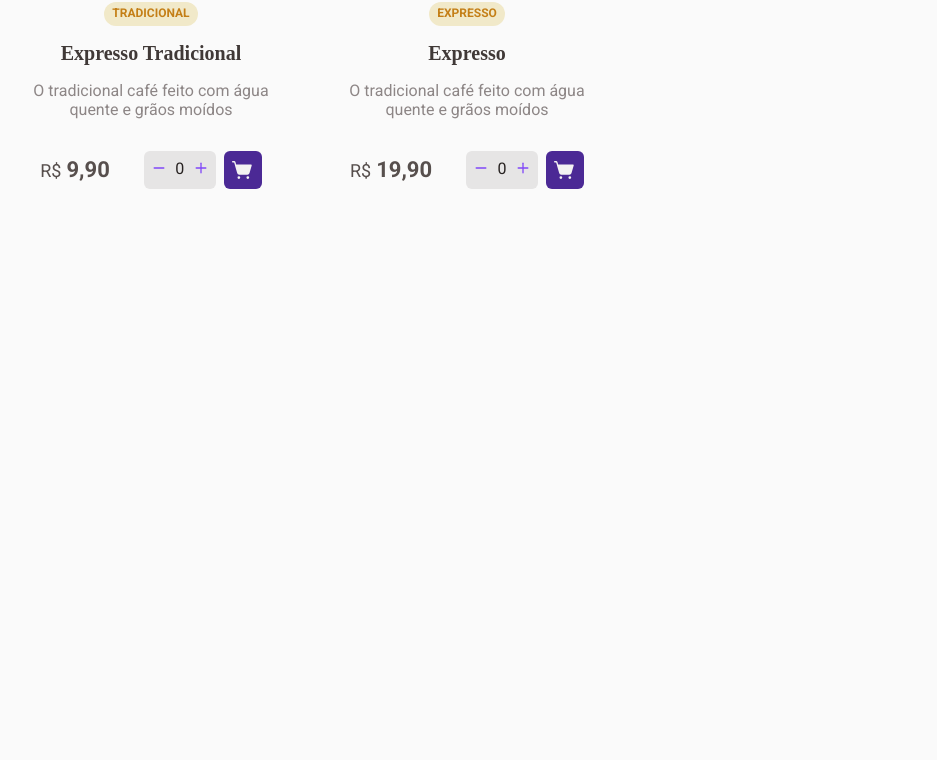
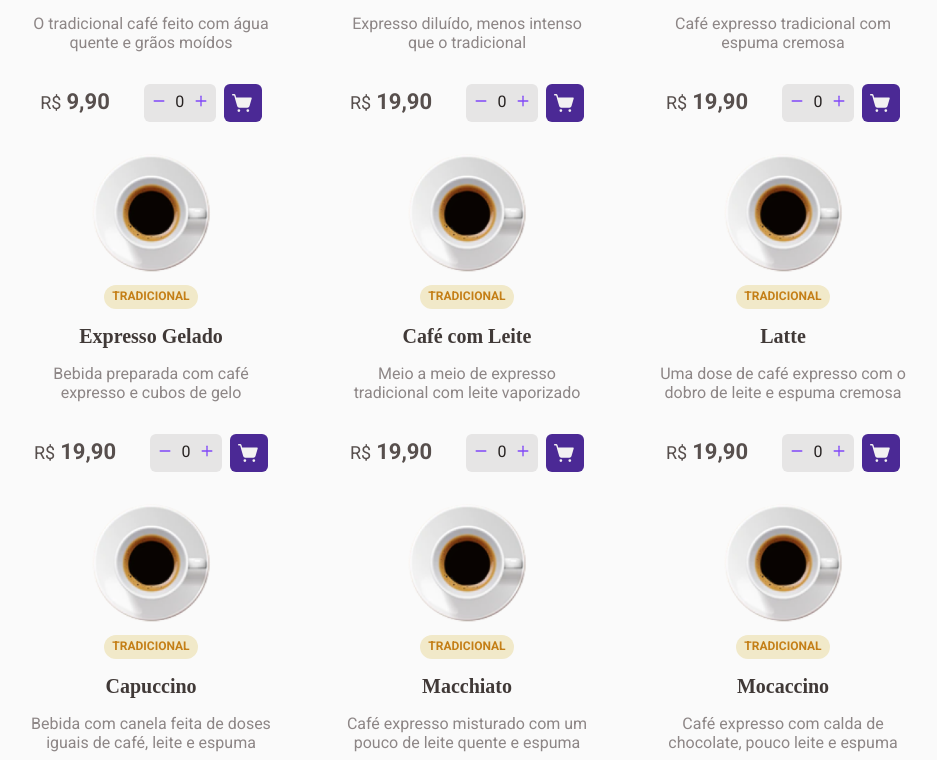
Before and after one commit to arthur-carminatti/Coffe-Delivery, a React (Vite) app: page / in a window 1280 px wide. Shown: the part 900-1660 px from the top of the page, without its empty margins (137-1074 px from the left). Before the commit the page ends 1452 px from the top, so only its background shows below. Built offline with nearby package versions, Linux system fonts and the light colour scheme; data requests are answered from the project's data file.

Commit message:
Add coffes

```diff
--- a/server.json
+++ b/server.json
@@ -9,9 +9,65 @@
         },
         {
             "id": 2,
-            "name": "Expresso",
-            "subName": "Expresso",
-            "description": "O tradicional café feito com água quente e grãos moídos",
+            "name": "Tradicional",
+            "subName": "Expresso Americano",
+            "description": "Expresso diluído, menos intenso que o tradicional",
+            "price": "19,90"
+        },
+        {
+            "id": 3,
+            "name": "Tradicional",
+            "subName": "Expresso Cremoso",
+            "description": "Café expresso tradicional com espuma cremosa",
+            "price": "19,90"
+        },
+        {
+            "id": 4,
+            "name": "Tradicional",
+            "subName": "Expresso Gelado",
+            "description": "Bebida preparada com café expresso e cubos de gelo",
+            "price": "19,90"
+        },
+        {
+            "id": 5,
+            "name": "Tradicional",
+            "subName": "Café com Leite",
+            "description": "Meio a meio de expresso tradicional com leite vaporizado",
+            "price": "19,90"
+        },
+        {
+            "id": 6,
+            "name": "Tradicional",
+            "subName": "Latte",
+            "description": "Uma dose de café expresso com o dobro de leite e espuma cremosa",
+            "price": "19,90"
+        },
+        {
+            "id": 7,
+            "name": "Tradicional",
+            "subName": "Capuccino",
+            "description": "Bebida com canela feita de doses iguais de café, leite e espuma",
+            "price": "19,90"
+        },
+        {
+            "id": 8,
+            "name": "Tradicional",
+            "subName": "Macchiato",
+            "description": "Café expresso misturado com um pouco de leite quente e espuma",
+            "price": "19,90"
+        },
+        {
+            "id": 9,
+            "name": "Tradicional",
+            "subName": "Mocaccino",
+            "description": "Café expresso com calda de chocolate, pouco leite e espuma",
+            "price": "19,90"
+        },
+        {
+            "id": 10,
+            "name": "Especial",
+            "subName": "Chocolate Quente",
+            "description": "Bebida feita com chocolate dissolvido no leite quente e café",
             "price": "19,90"
         }
     ]
--- a/src/components/Checkout/FrameOne/styles.ts
+++ b/src/components/Checkout/FrameOne/styles.ts
@@ -1,7 +1,6 @@
 import styled from "styled-components";
 
 export const FrameOneContainer = styled.div`
-    border: 1px solid green;
     width: 60%;
     display: flex;
     flex-direction: column;
@@ -33,7 +32,6 @@ export const BoxOneCheckoutContainer = styled.div`
     padding: 0px;
     gap: 12px;
     min-width: 260px;
-    border: 1px solid red;
     border-radius: 6px 44px;
 `
 export const BoxAdressContainer = styled.div`
--- a/src/components/Checkout/FrameTwo/styles.ts
+++ b/src/components/Checkout/FrameTwo/styles.ts
@@ -1,7 +1,6 @@
 import styled from "styled-components"
 
 export const FrameTwoContainer = styled.div`
-    border: 1px solid red;
     width: 40%;
     display: flex;
     flex-direction: column;
```
